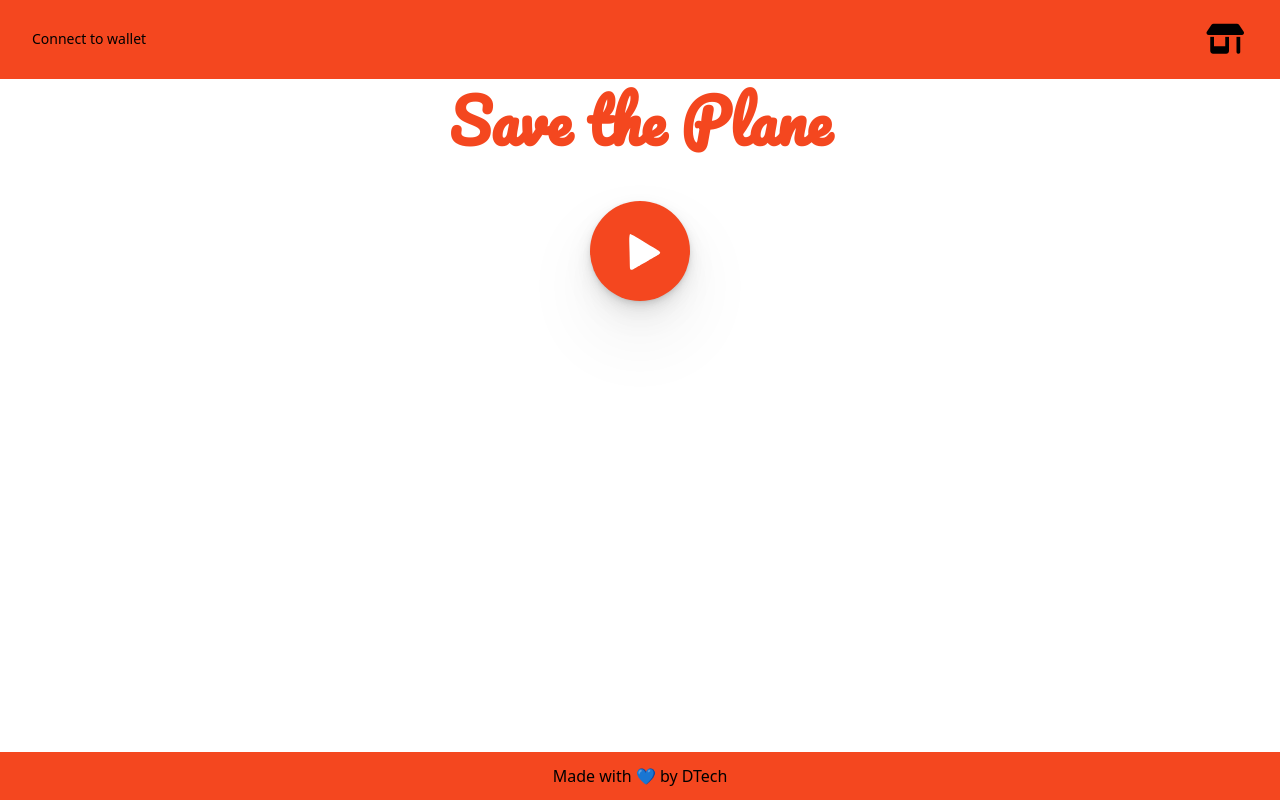
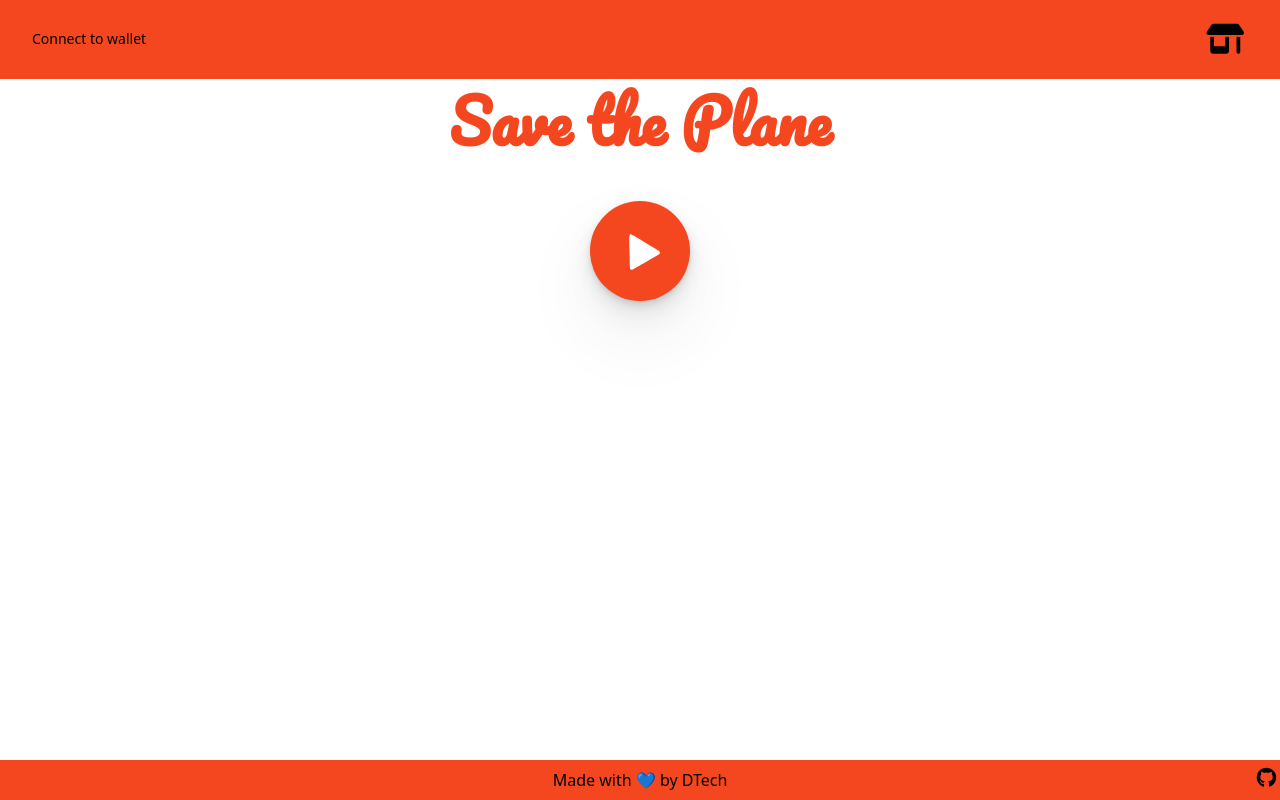
Before and after one commit to Hardikag17/Plane-Rush, a React (Create React App) app: page / in a window 1280 px wide. Built offline with nearby package versions, Linux system fonts and the light colour scheme.

Commit message:
github repo link added

```diff
--- a/src/components/Footer.jsx
+++ b/src/components/Footer.jsx
@@ -1,8 +1,14 @@
 function Footer() {
   return (
-    <footer className='text-center absolute inset-x-0 bottom-0  px-2 py-3 bg-Primary text-white '>
+    <div className='absolute inset-x-0 text-center mx-auto bg-Primary text-gray-300 p-2 bottom-0 '>
       <h1>Made with 💙 by DTech</h1>
-    </footer>
+      <a
+        href='https://github.com/Hardikag17/DTech'
+        src=''
+        className=' text-white text-xl hover:text-gray-300 absolute right-1 bottom-2 '>
+        <i class='fab fa-github'></i>
+      </a>
+    </div>
   );
 }
 
```
